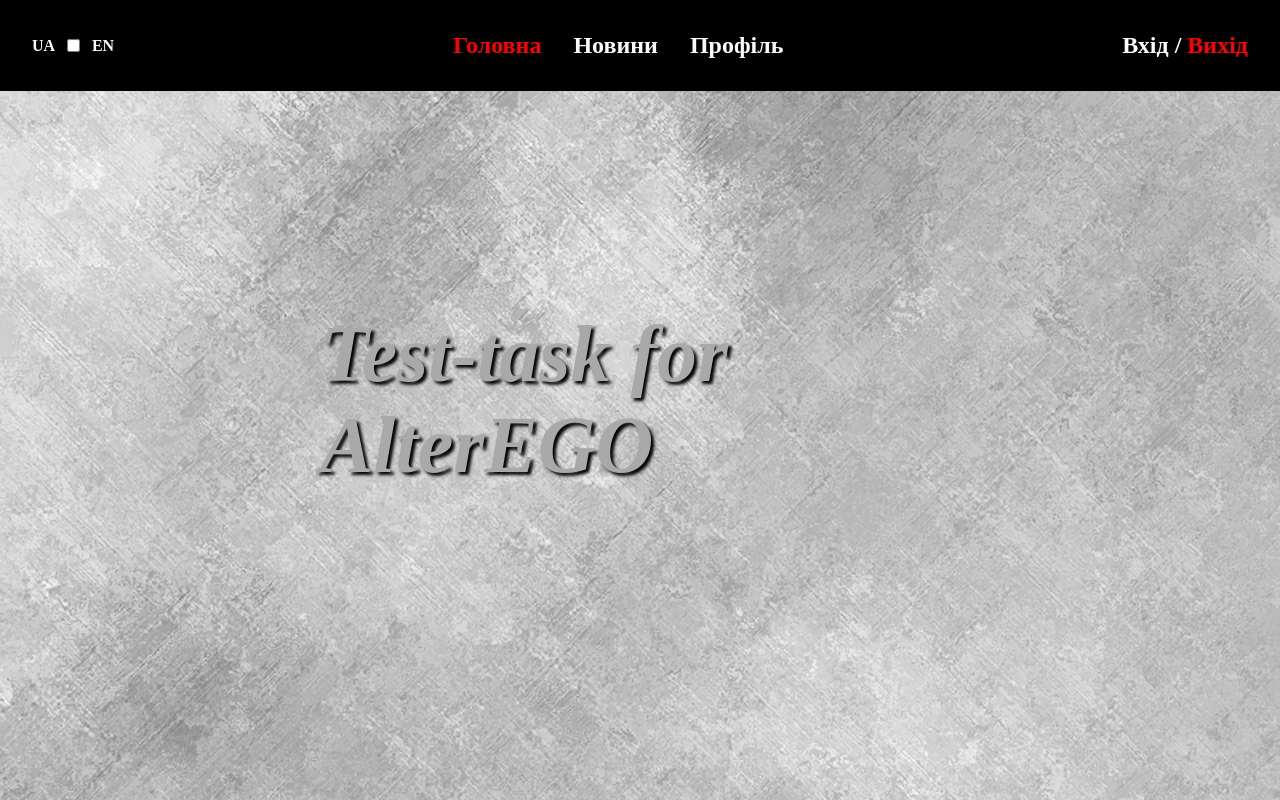
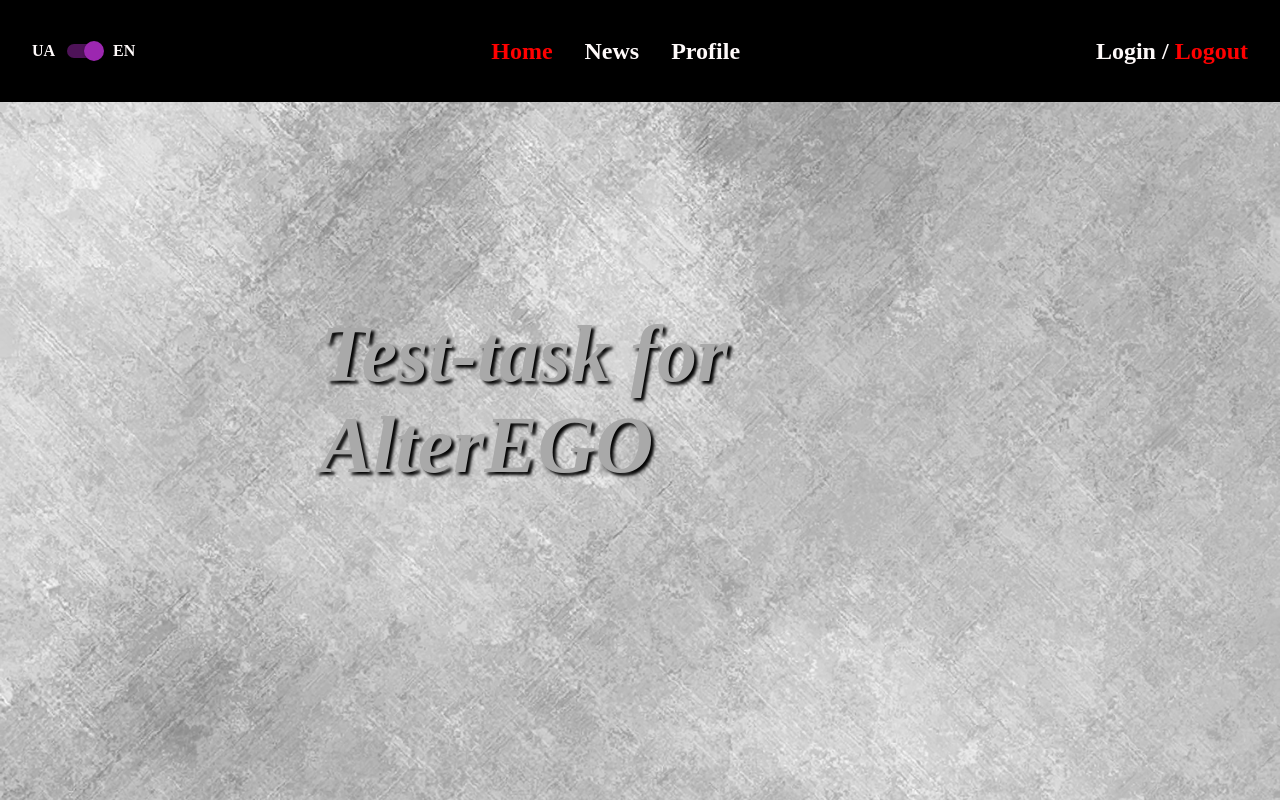
Before and after one commit to VLK2021/alterego-test, a React (Create React App) app: page / in a window 1280 px wide. Built offline with nearby package versions, Linux system fonts and the light colour scheme.

Commit message:
change input on switch

```diff
--- a/package.json
+++ b/package.json
@@ -3,6 +3,10 @@
   "version": "0.1.0",
   "private": true,
   "dependencies": {
+    "@emotion/react": "^11.10.6",
+    "@emotion/styled": "^11.10.6",
+    "@mui/material": "^5.11.10",
+    "@mui/styled-engine-sc": "^5.11.9",
     "@reduxjs/toolkit": "^1.9.2",
     "@testing-library/jest-dom": "^5.16.5",
     "@testing-library/react": "^13.4.0",
@@ -23,6 +27,7 @@
     "react-redux": "^8.0.5",
     "react-router-dom": "^6.8.1",
     "react-scripts": "5.0.1",
+    "styled-components": "^5.3.6",
     "typescript": "^4.9.5",
     "web-vitals": "^2.1.4"
   },
--- a/src/18n.tsx
+++ b/src/18n.tsx
@@ -5,7 +5,7 @@ import {initReactI18next} from "react-i18next";
 
 
 i18n.use(Backend).use(LanguageDetector).use(initReactI18next).init({
-    fallbackLng: 'ua',
+    fallbackLng: 'en',
     debug: true,
     detection: {
         order: ['querystring', 'cookie'],
--- a/src/components/Header/Header.tsx
+++ b/src/components/Header/Header.tsx
@@ -1,6 +1,7 @@
 import React, {ChangeEvent} from 'react';
 import {NavLink, useNavigate} from "react-router-dom";
 import {useTranslation} from "react-i18next";
+import Switch from "@mui/material/Switch";
 
 import './HeaderStyle.css';
 
@@ -24,7 +25,7 @@ const Header: React.FC = () => {
         <div className={'header'}>
             <div className={'input'}>
                 <p>ua</p>
-                <input className={'inputStyle'} type="checkbox" onChange={langHandler}/>
+                <Switch defaultChecked onChange={langHandler} color={'secondary'}/>
                 <p>en</p>
             </div>
 
--- a/src/components/Header/HeaderStyle.css
+++ b/src/components/Header/HeaderStyle.css
@@ -35,11 +35,6 @@ a {
     align-items: center;
 }
 
-.inputStyle {
-    width: 1.7rem;
-    margin: 0 0.3rem 0 0.3rem;
-}
-
 .input > p {
     display: flex;
     justify-content: center;
```
Also changed, not shown: 1 other file (tests, documents, lock files or other folders).
